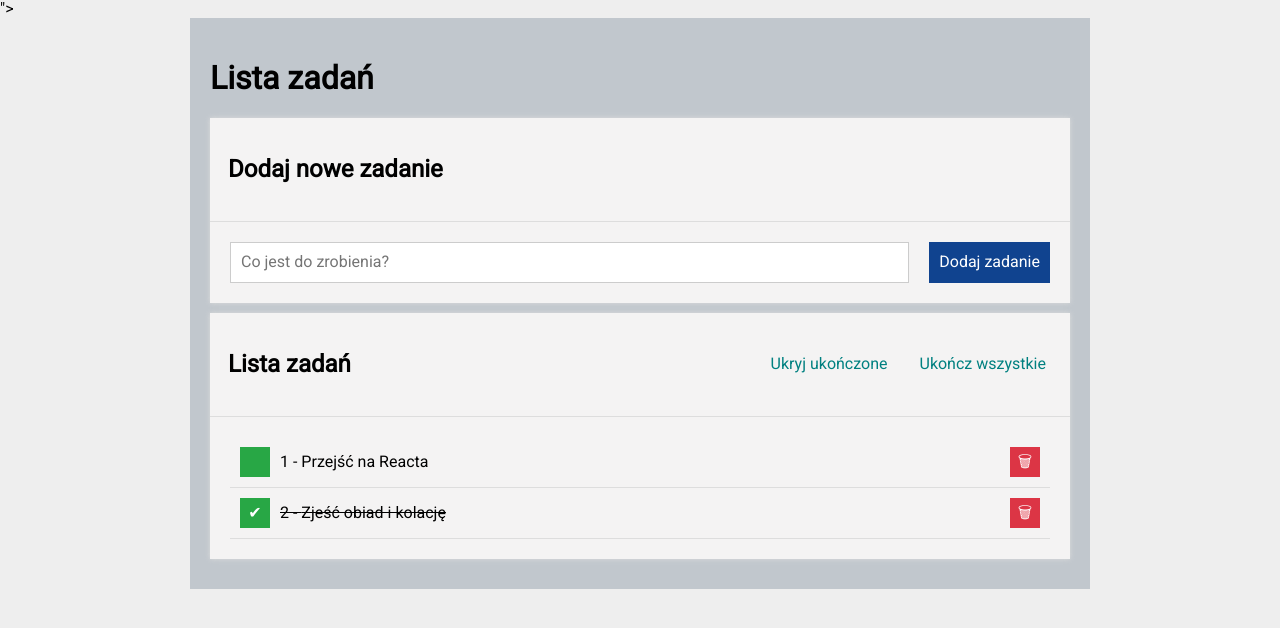
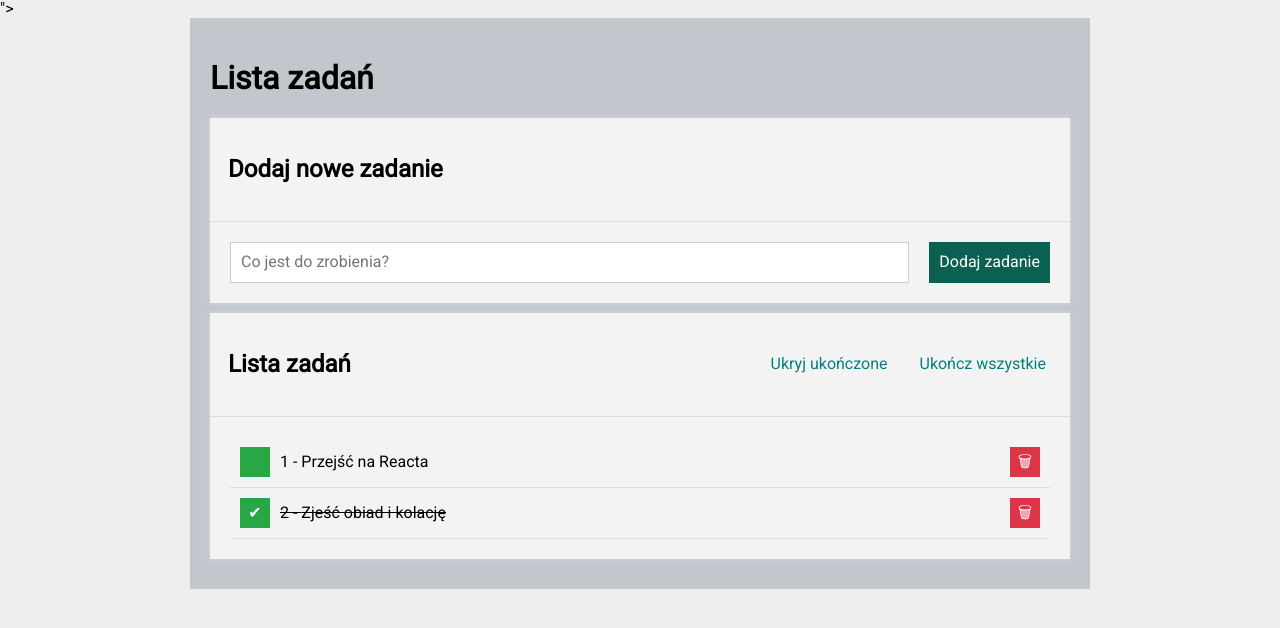
Before and after one commit to karolina-kulpinska/todo-list-react, a React (Create React App) app: page / in a window 1280 px wide. Shown: the top 628 px of the page. Built offline with nearby package versions, Linux system fonts and the light colour scheme.

Commit message:
changing the color of the button

```diff
--- a/src/Form/style.css
+++ b/src/Form/style.css
@@ -17,7 +17,7 @@
 
 .form__button {
     padding: 10px;
-    background: #10438f;
+    background: #0b6151;
     color: white;
     border: none;
     transition: 0.3s;
```
